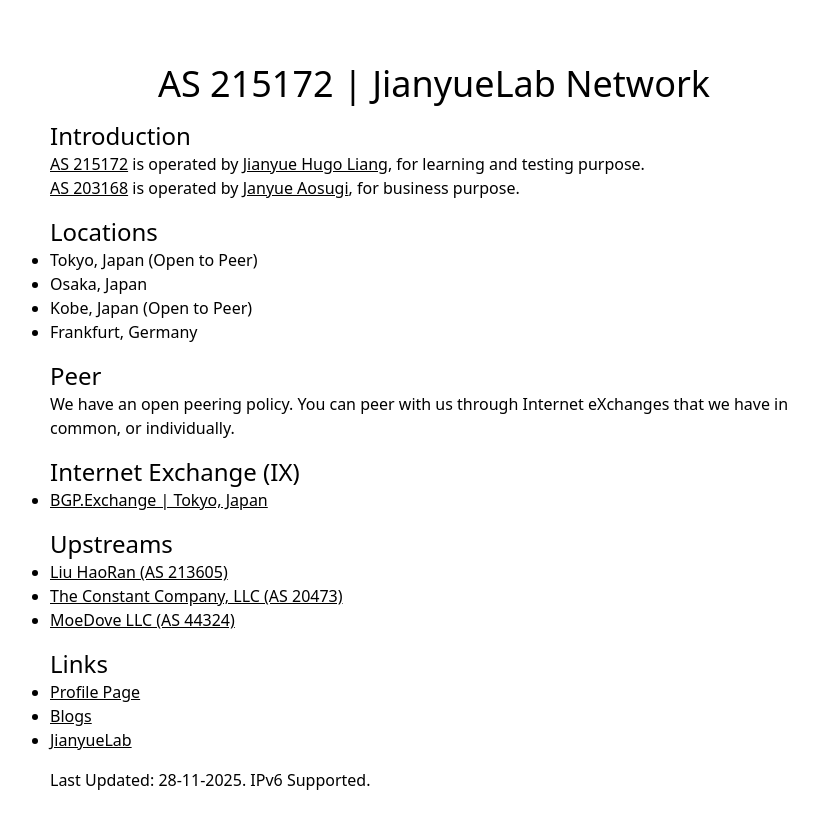
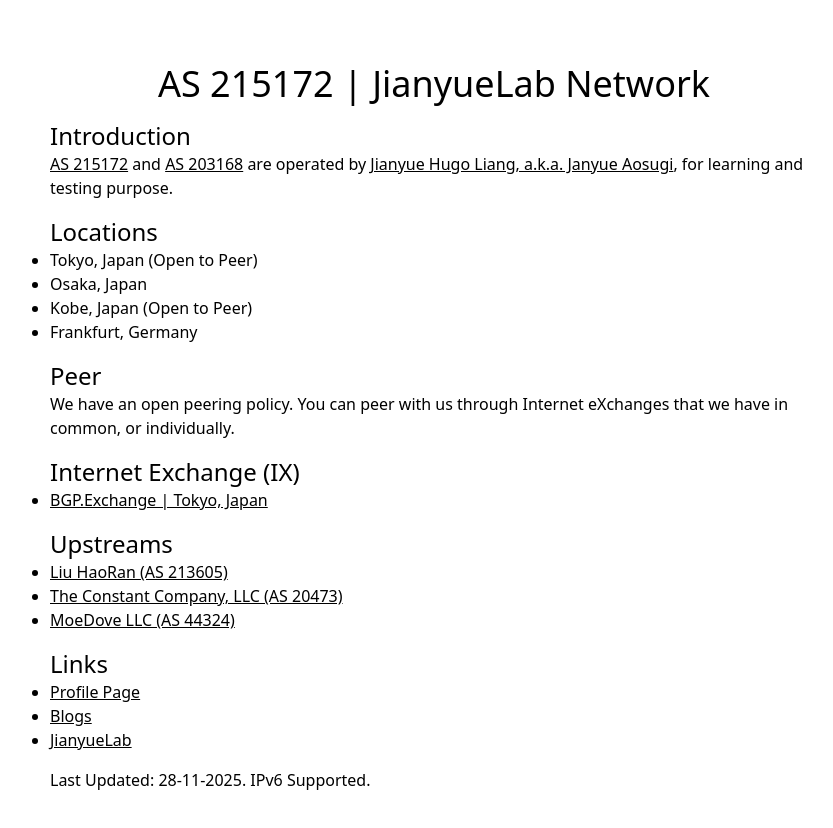
Before and after one commit to JianyueLab/Network, a SvelteKit app: page / in a window 1280 px wide. Shown: the top 828 px of the page, without its empty margins (206-1039 px from the left). Built offline with nearby package versions, Linux system fonts and the light colour scheme.

Commit message:
Update +page.svelte

```diff
--- a/src/routes/+page.svelte
+++ b/src/routes/+page.svelte
@@ -21,12 +21,8 @@
 
 		<h2 class="mt-4 text-2xl">Introduction</h2>
 		<p>
-			<a href="https://bgp.tools/as/215172" class="underline">AS 215172</a> is operated by
-			<a href="https://jhl.hk" class="underline">Jianyue Hugo Liang</a>, for learning and testing purpose.
-		</p>
-		<p>
-			<a href="https://bgp.tools/as/203168" class="underline">AS 203168</a> is operated by
-			<a href="https://jhl.hk" class="underline">Janyue Aosugi</a>, for business purpose.
+			<a href="https://bgp.tools/as/215172" class="underline">AS 215172</a> and <a href="https://bgp.tools/as/203168" class="underline">AS 203168</a> are operated by
+			<a href="https://jhl.hk" class="underline">Jianyue Hugo Liang, a.k.a. Janyue Aosugi</a>, for learning and testing purpose.
 		</p>
 
 		<h2 class="mt-4 text-2xl">Locations</h2>
```
